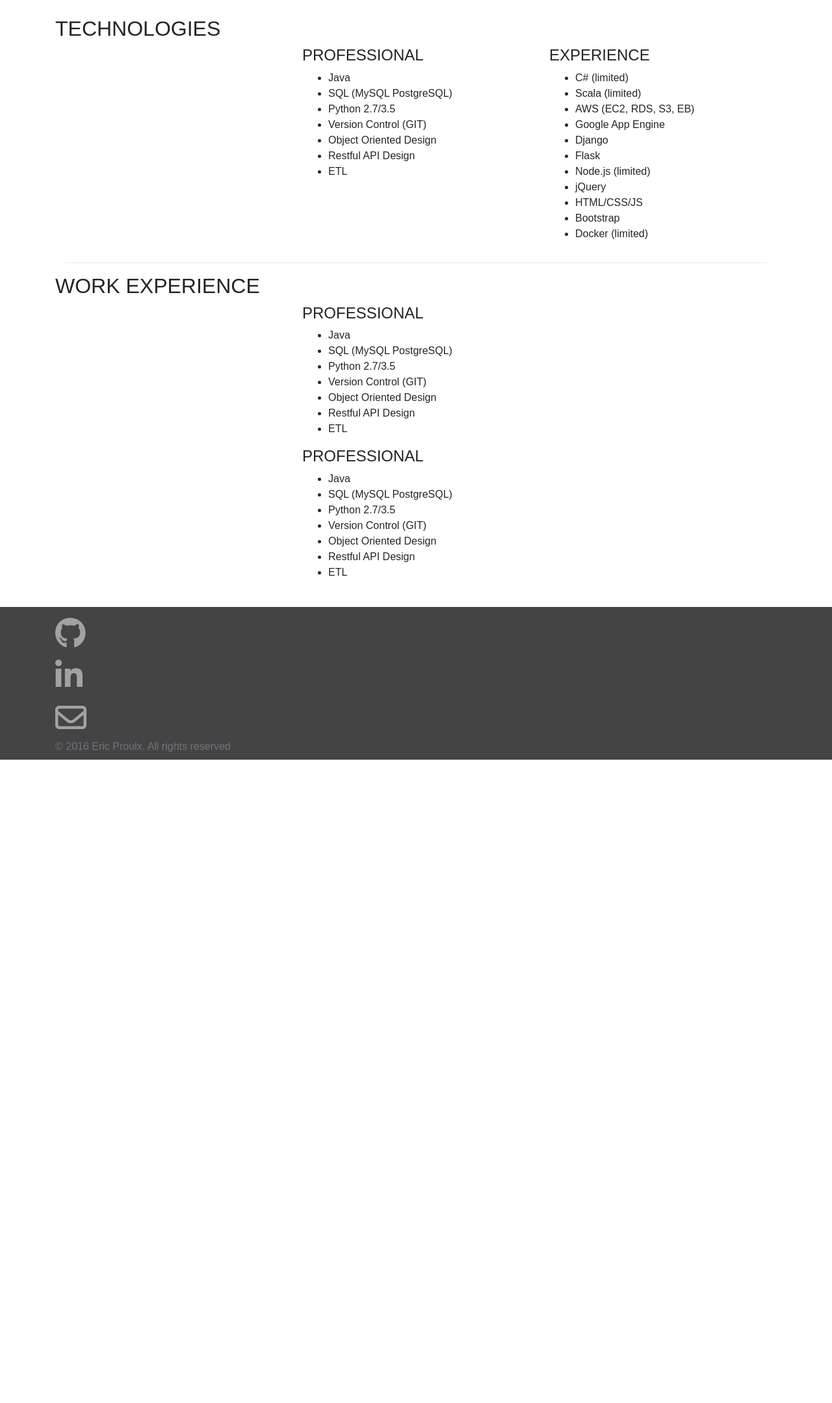
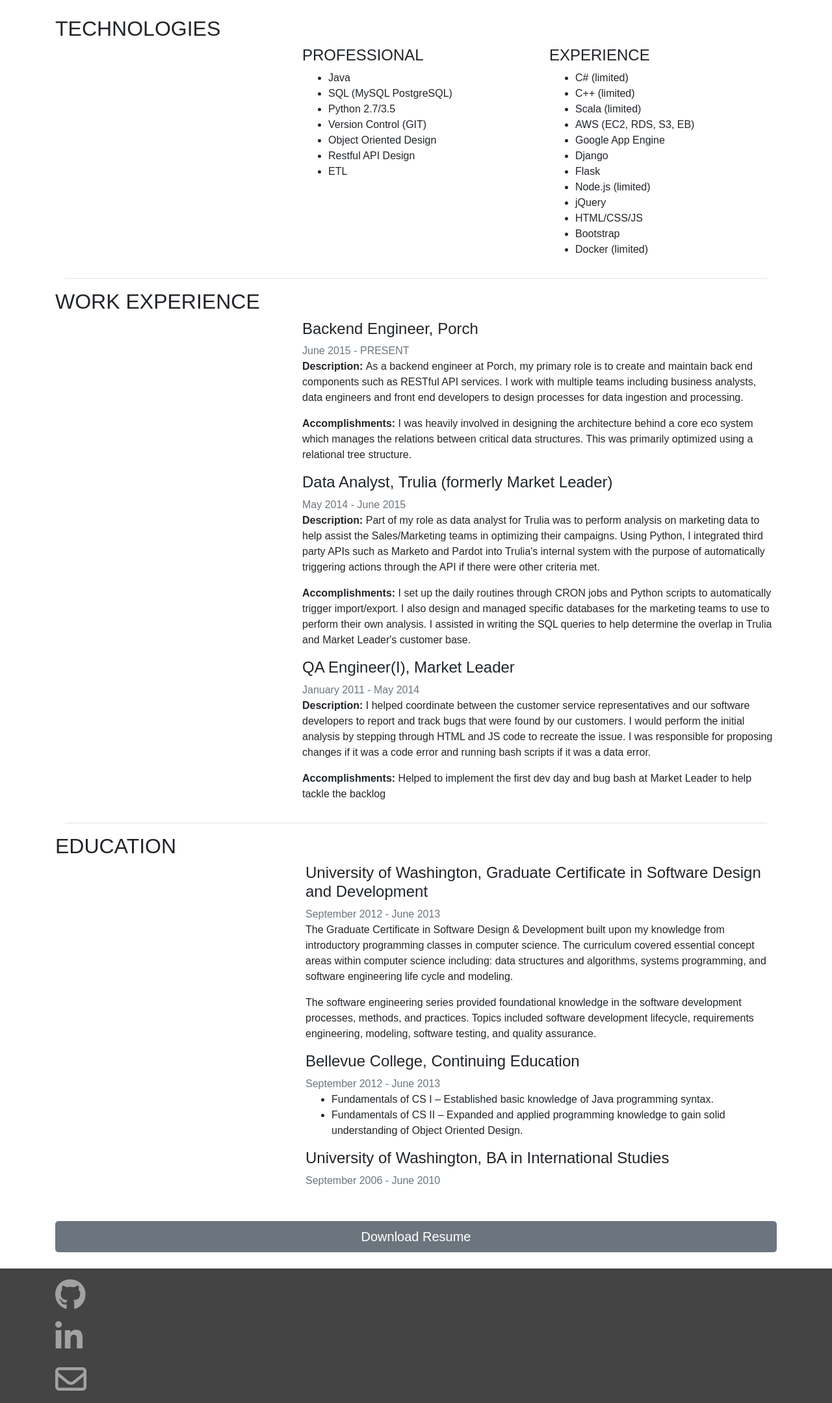
Before and after one commit to proulx712/personal_site, a Flask app: page /resume in a window 1280 px wide. Shown: the part 176-2335 px from the top of the page at 65% size. Before the commit the page ends 1345 px from the top, so only its background shows below. Run offline with Flask 2, Linux system fonts and the light colour scheme; some libraries are stand-ins or nearby versions.

Commit message:
updated more stuff

```diff
--- a/main.py
+++ b/main.py
@@ -1,7 +1,8 @@
 # [START app]
 import logging
 
-from flask import Flask, render_template
+from flask import Flask, make_response, render_template
+from flask import send_file
 
 app = Flask(__name__)
 
@@ -14,6 +15,15 @@
 @app.route('/resume', methods=['GET'])
 def get_resume():
     return render_template('pages/resume.html')
+
+
+@app.route('/download', methods=['POST'])
+def download_resume():
+    # response = make_response('static/docs/PROULXRESUME.pdf')
+    # response.headers['Content-Type'] = 'application/pdf'
+    # response.headers['Content-Disposition'] = 'inline; filename=PROULXRESUME.pdf'
+    # return response
+    return send_file('docs/PROULXRESUME.pdf', as_attachment=True)
 
 
 @app.route('/contact', methods=['GET'])
--- a/templates/pages/resume.html
+++ b/templates/pages/resume.html
@@ -27,6 +27,7 @@
             <h4>EXPERIENCE</h4>
             <ul>
                 <li>C# (limited)</li>
+                <li>C++ (limited)</li>
                 <li>Scala (limited)</li>
                 <li>AWS (EC2, RDS, S3, EB)</li>
                 <li>Google App Engine</li>
@@ -53,29 +54,92 @@
 
     <div class="row">
         <div class="col-md-8 offset-md-4">
-            <h4>PROFESSIONAL</h4>
-            <ul>
-                <li>Java</li>
-                <li>SQL (MySQL PostgreSQL)</li>
-                <li>Python 2.7/3.5</li>
-                <li>Version Control (GIT)</li>
-                <li>Object Oriented Design</li>
-                <li>Restful API Design</li>
-                <li>ETL</li>
-            </ul>
+            <h4>Backend Engineer, Porch</h4>
+            <span class="text-muted">June 2015 - PRESENT</span>
+            <p>
+                <strong>Description: </strong> As a backend engineer at Porch, my primary role is to create and maintain
+                back end components such as RESTful API services. I work with multiple teams including business
+                analysts, data engineers and front end developers to design processes for data ingestion and processing.
+            </p>
+            <p>
+                <strong>Accomplishments: </strong> I was heavily involved in designing the architecture behind a core
+                eco system which manages the relations between critical data structures. This was primarily optimized
+                using a relational tree structure.
+            </p>
         </div>
-
         <div class="col-md-8 offset-md-4">
-            <h4>PROFESSIONAL</h4>
-            <ul>
-                <li>Java</li>
-                <li>SQL (MySQL PostgreSQL)</li>
-                <li>Python 2.7/3.5</li>
-                <li>Version Control (GIT)</li>
-                <li>Object Oriented Design</li>
-                <li>Restful API Design</li>
-                <li>ETL</li>
-            </ul>
+            <h4>Data Analyst, Trulia (formerly Market Leader)</h4>
+            <span class="text-muted">May 2014 - June 2015</span>
+            <p>
+                <strong>Description: </strong> Part of my role as data analyst for Trulia was to perform analysis on
+                marketing data to help assist the Sales/Marketing teams in optimizing their campaigns. Using Python, I
+                integrated third party APIs such as Marketo and Pardot into Trulia's internal system with the purpose of
+                automatically triggering actions through the API if there were other criteria met.
+            </p>
+            <p>
+                <strong>Accomplishments: </strong> I set up the daily routines through CRON jobs and Python scripts to
+                automatically trigger import/export. I also design and managed specific databases for the marketing
+                teams to use to perform their own analysis. I assisted in writing the SQL queries to help determine the
+                overlap in Trulia and Market Leader's customer base.
+            </p>
+        </div>
+        <div class="col-md-8 offset-md-4">
+            <h4>QA Engineer(I), Market Leader</h4>
+            <span class="text-muted">January 2011 - May 2014</span>
+            <p>
+                <strong>Description: </strong> I helped coordinate between the customer service representatives and our
+                software developers to report and track bugs that were found by our customers. I would perform the
+                initial analysis by stepping through HTML and JS code to recreate the issue. I was responsible for
+                proposing changes if it was a code error and running bash scripts if it was a data error.
+            </p>
+            <p>
+                <strong>Accomplishments: </strong> Helped to implement the first dev day and bug bash at Market Leader
+                to help tackle the backlog
+            </p>
         </div>
     </div>
+
+    <div class="container">
+        <hr>
+    </div>
+
+    <div class="row">
+        <div class="col-md-4">
+            <h2>EDUCATION</h2>
+        </div>
+    </div>
+
+    <div class="col-md-8 offset-md-4">
+        <h4>University of Washington, Graduate Certificate in Software Design and Development</h4>
+        <span class="text-muted">September 2012 - June 2013</span>
+        <p>
+            The Graduate Certificate in Software Design & Development built upon my knowledge from introductory
+            programming classes in computer science. The curriculum covered essential concept areas within computer
+            science including: data structures and algorithms, systems programming, and software engineering life cycle
+            and modeling.
+        </p>
+        <p>
+            The software engineering series provided foundational knowledge in the software development processes,
+            methods, and practices. Topics included software development lifecycle, requirements engineering, modeling,
+            software testing, and quality assurance.
+        </p>
+    </div>
+    <div class="col-md-8 offset-md-4">
+        <h4>Bellevue College, Continuing Education</h4>
+        <span class="text-muted">September 2012 - June 2013</span>
+        <ul>
+            <li> Fundamentals of CS I – Established basic knowledge of Java programming syntax.</li>
+            <li> Fundamentals of CS II – Expanded and applied programming knowledge to gain solid understanding of
+                Object
+                Oriented Design.
+            </li>
+        </ul>
+    </div>
+    <div class="col-md-8 offset-md-4" style="padding-bottom: 50px">
+        <h4>University of Washington, BA in International Studies</h4>
+        <span class="text-muted">September 2006 - June 2010</span>
+    </div>
+    <form action="{{ url_for('download_resume') }} " method="post" target="_blank">
+        <button type="submit" class="btn btn-secondary btn-lg btn-block">Download Resume</button>
+    </form>
 {% endblock %}
```
Also changed, not shown: templates/pages/about.html (+5 -2 lines), 1 other file.
